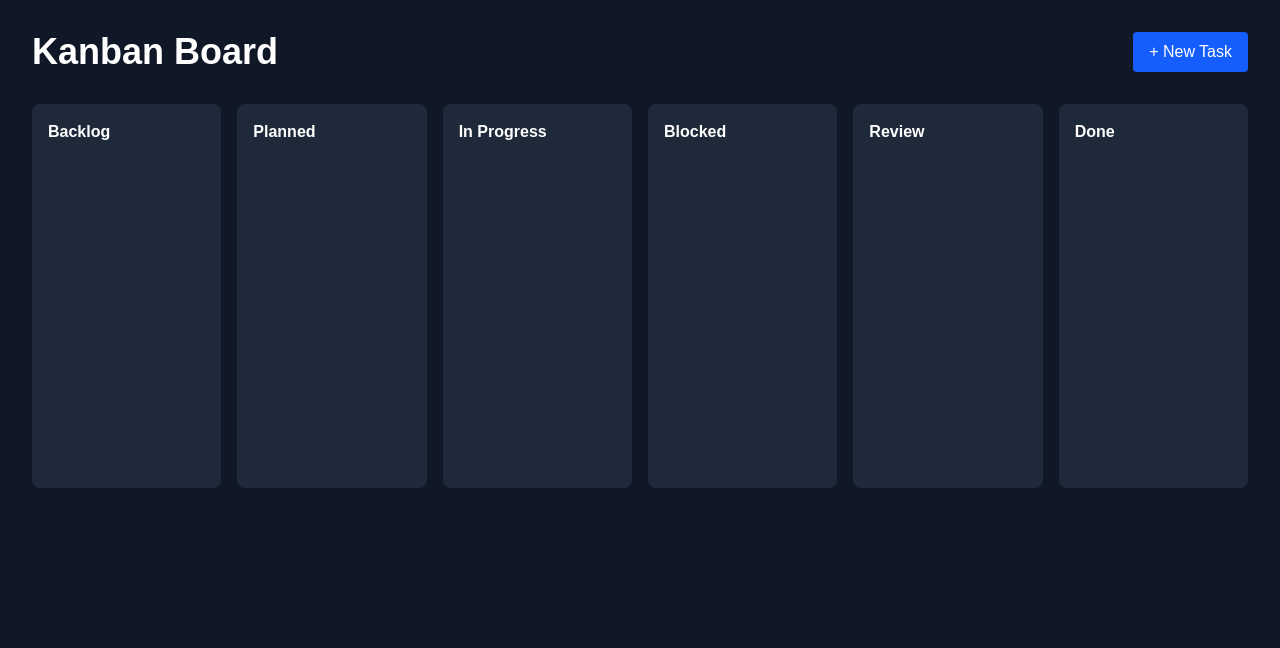
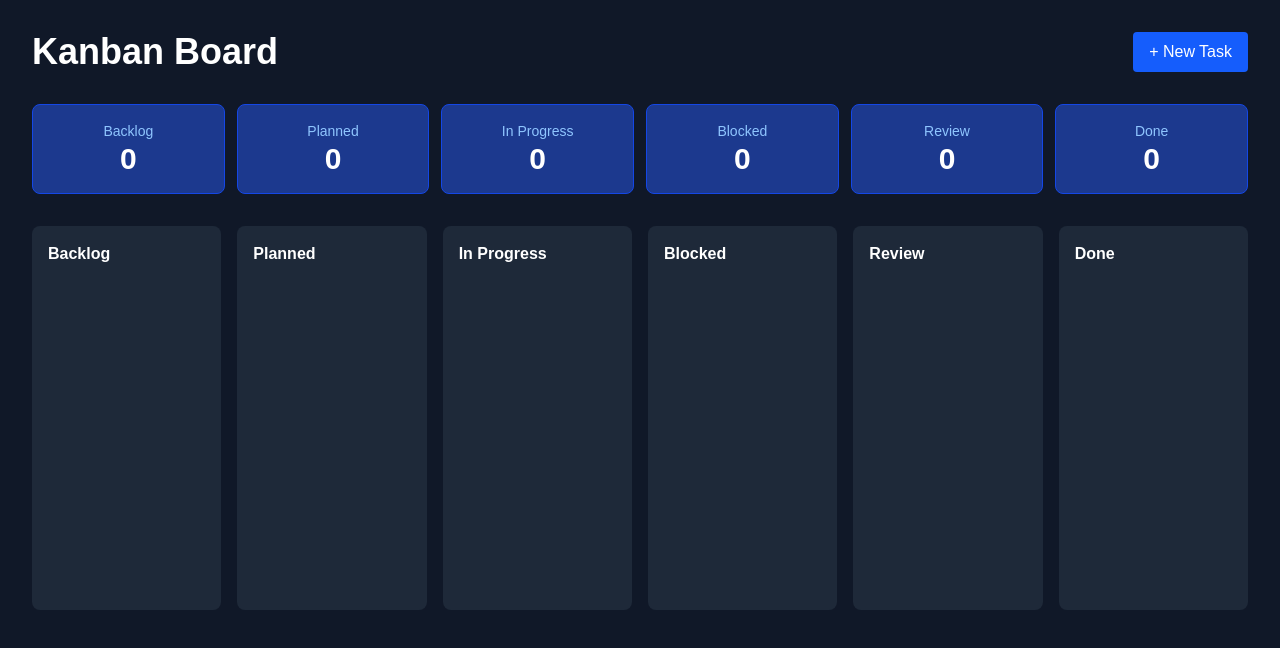
Before and after one commit to JoeKal97/kanban-app, a Next.js app: page / in a window 1280 px wide. Shown: the top 648 px of the page. Built offline with nearby package versions, Linux system fonts and the light colour scheme.

Commit message:
Add dashboard summary showing task counts per column

```diff
--- a/app/kanban.tsx
+++ b/app/kanban.tsx
@@ -131,6 +131,16 @@ export default function Kanban() {
           </button>
         </div>
 
+        {/* Dashboard Summary */}
+        <div className="grid grid-cols-6 gap-3 mb-8">
+          {COLUMNS.map((column) => (
+            <div key={column} className="bg-blue-900 rounded-lg p-4 text-center border border-blue-700">
+              <p className="text-blue-300 text-sm font-medium">{column}</p>
+              <p className="text-white text-3xl font-bold">{getTasksByColumn(column).length}</p>
+            </div>
+          ))}
+        </div>
+
         {showNewTask && (
           <div className="bg-gray-800 p-6 rounded mb-8 border border-gray-700">
             <input
```
